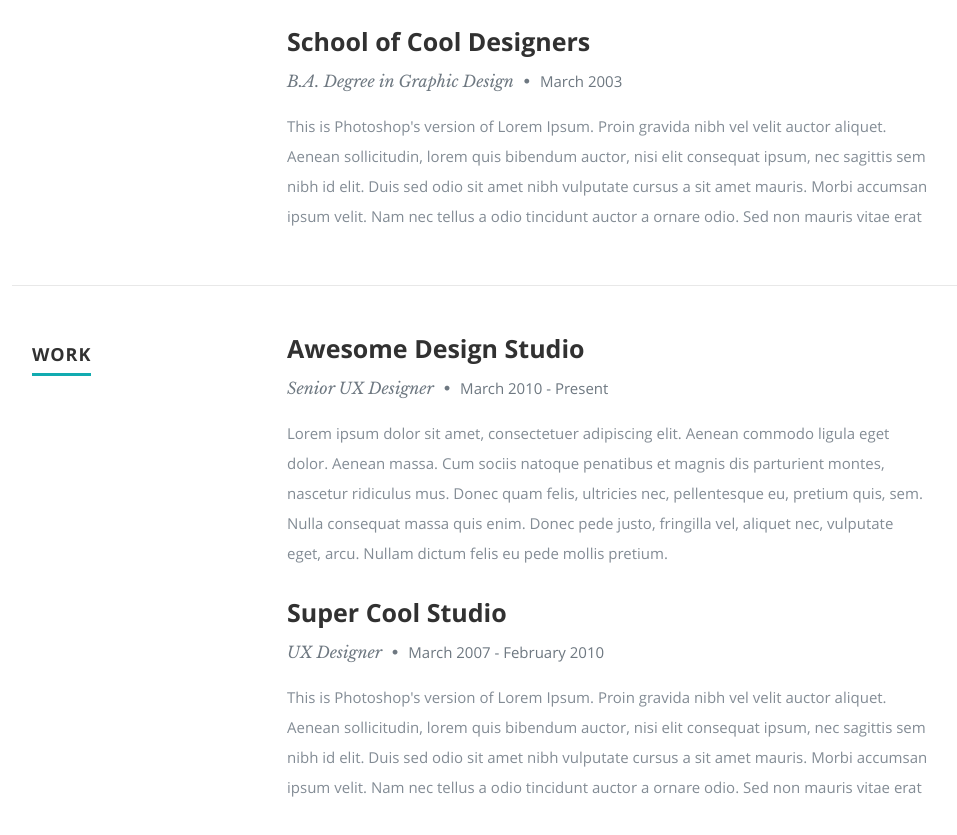
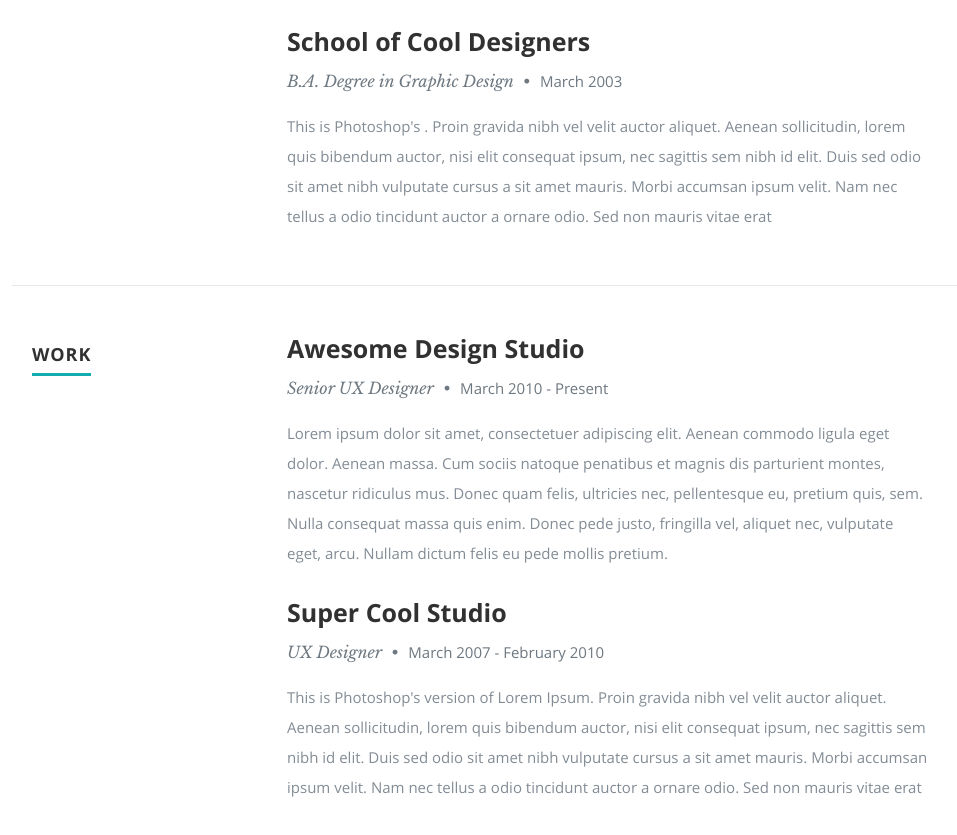
Before and after one commit to sailor119/blog_front, a plain HTML site: page index.html in a window 1280 px wide. Shown: the part 1763-2598 px from the top of the page, without its empty margins (118-1075 px from the left). Drawn offline with Linux system fonts and the light colour scheme; no server answers.

Commit message:
Update index.html

```diff
--- a/index.html
+++ b/index.html
@@ -181,7 +181,7 @@
                   <p class="info">B.A. Degree in Graphic Design <span>&bull;</span> <em class="date">March 2003</em></p>
 
                   <p>
-                  This is Photoshop's version  of Lorem Ipsum. Proin gravida nibh vel velit auctor aliquet.
+                  This is Photoshop's . Proin gravida nibh vel velit auctor aliquet.
                   Aenean sollicitudin, lorem quis bibendum auctor, nisi elit consequat ipsum, nec sagittis sem
                   nibh id elit. Duis sed odio sit amet nibh vulputate cursus a sit amet mauris. Morbi accumsan
                   ipsum velit. Nam nec tellus a odio tincidunt auctor a ornare odio. Sed non  mauris vitae erat
```
